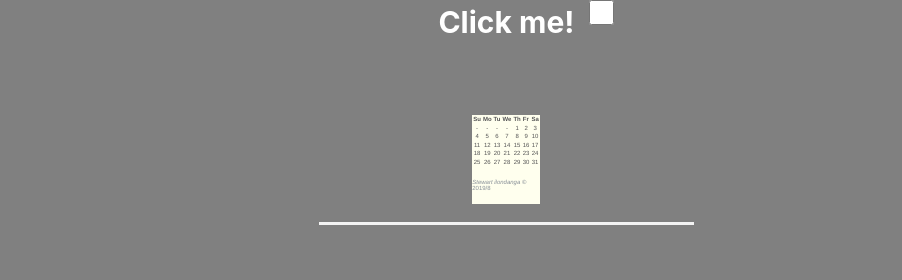
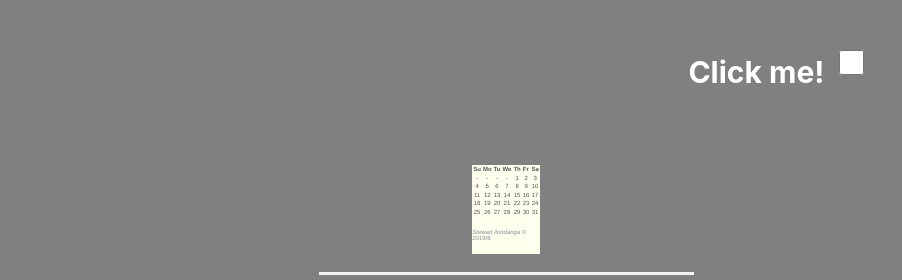
Before and after one commit to stewilondanga/evading-checkbox, a plain HTML site: page index.html in a window 1280 px wide. Shown: the full height of the page, 134-1036 px from the left. Drawn offline with nearby package versions, Linux system fonts and the light colour scheme.

Commit message:
add css/styles.css

```diff
--- a/css/styles.css
+++ b/css/styles.css
@@ -30,7 +30,8 @@ body {
 }
 
 p {
-  padding-left: 15px;
+  padding-top: 50px;
+  padding-left: 515px;
   color: #fff;
   font-weight: bold;
   font-size: 30px
```
